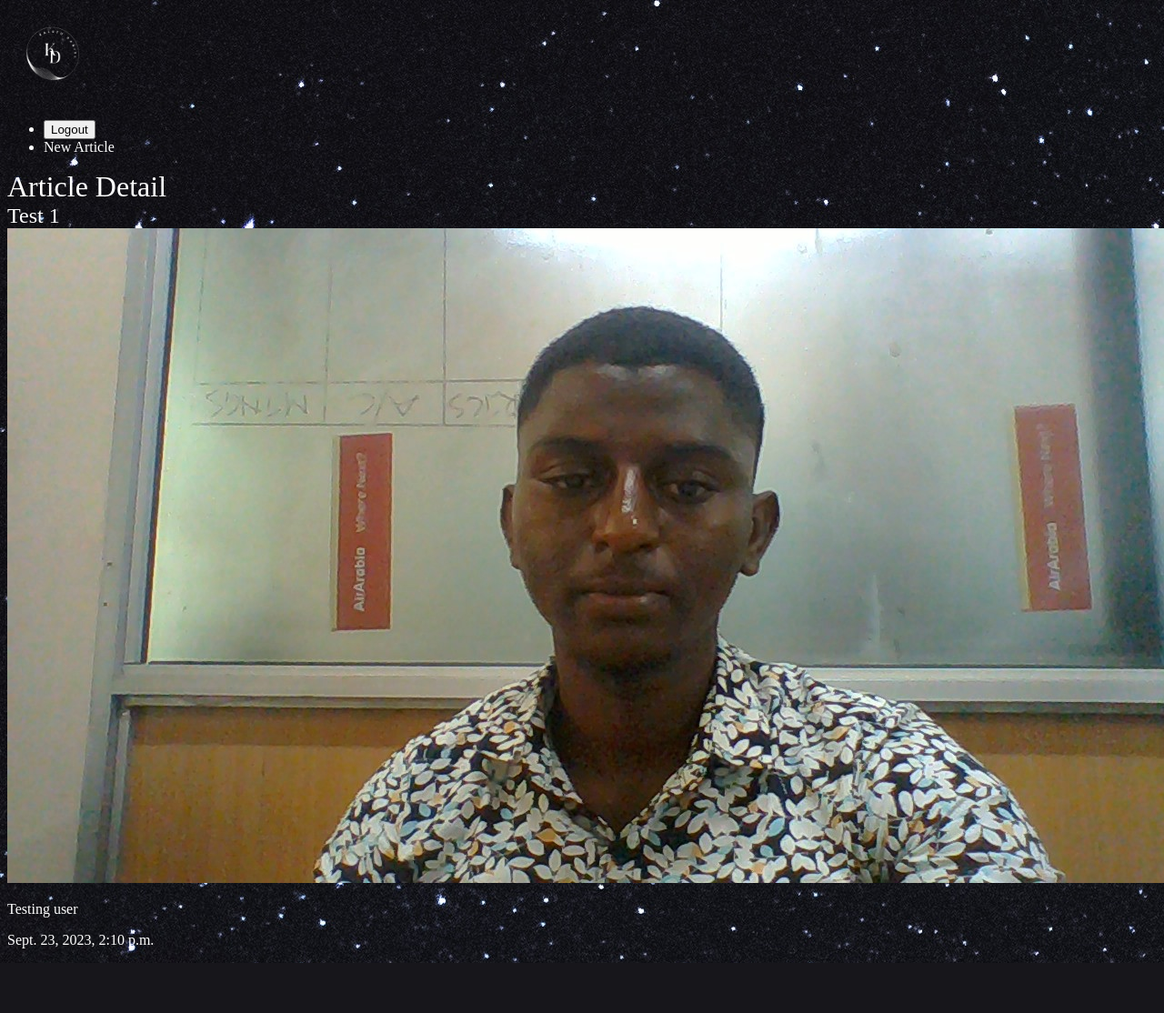
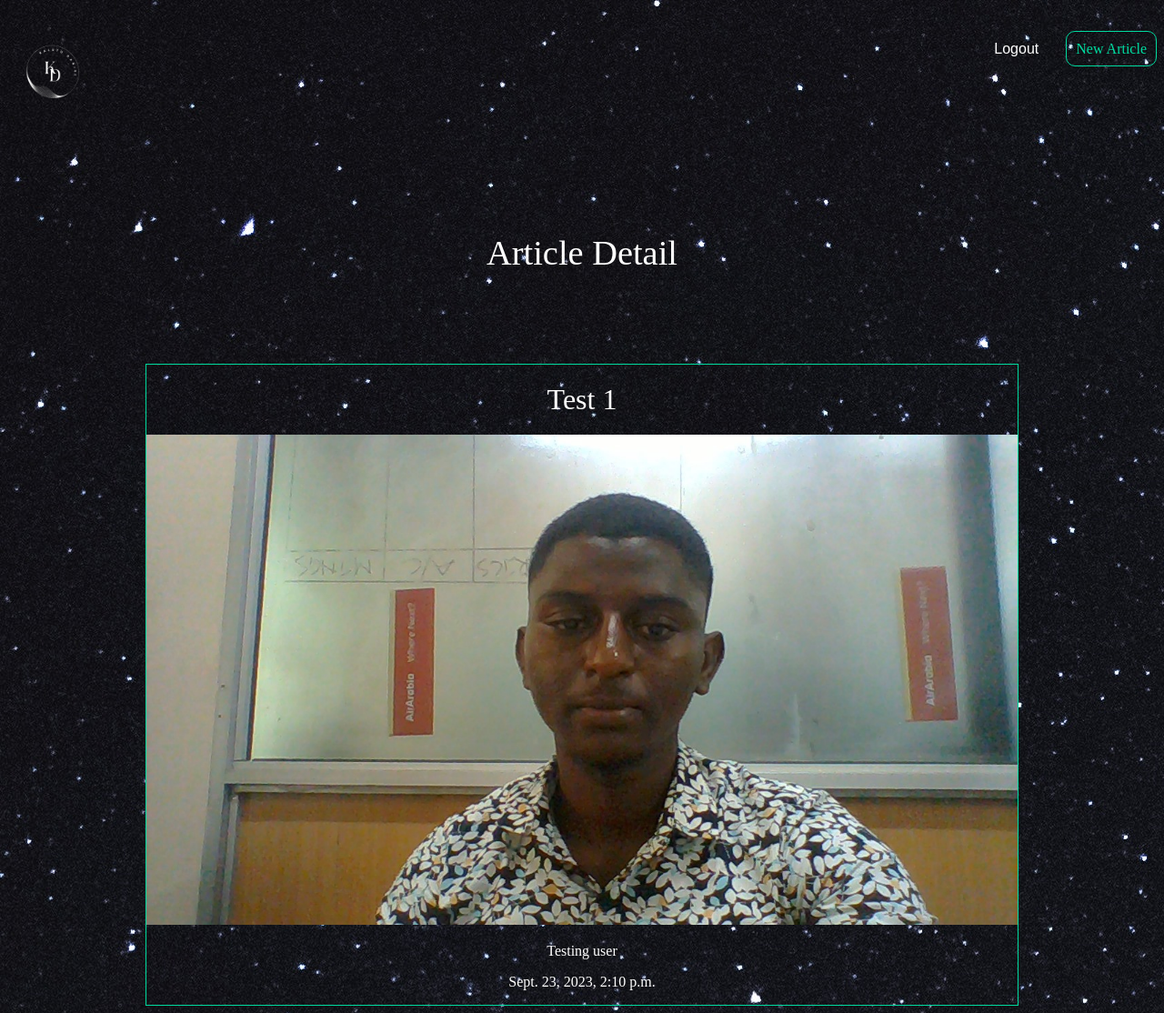
Before and after one commit to Kalutu/blog-app, a Django app: a page that uses templates/base.html in a window 1280 px wide. Shown: the whole page at 91% size. Before the commit the page ends 1059 px from the top, so only its background shows below. Run offline with Django 4.2, Linux system fonts and the light colour scheme; a user stored in the database is signed in; data comes from the database, SQL or seed files in the repository; both versions use the stored data as it was after the commit.

Commit message:
Styling the frontend:

```diff
--- a/articles/static/css/styles.css
+++ b/articles/static/css/styles.css
@@ -14,3 +14,129 @@ a {
     color: #fff;
     text-decoration: none;
 }
+
+.wrapper {
+    max-width: 960px;
+    margin: 0 auto;
+}
+
+.wrapper h1 {
+    text-align: center;
+    margin: 100px auto;
+    font-size: 2.4em;
+}
+
+header{
+    display: grid;
+    grid-template-columns: 1fr 1fr;
+    padding: 20px 0;
+}
+
+nav {
+    justify-self: end;
+}
+
+nav li {
+    display: inline-block;
+    margin-left: 20px;
+}
+
+nav button{
+    background: none;
+    color: #fff;
+    cursor: pointer;
+    border: 0;
+    font-size: 1em;
+}
+
+.articles {
+    display: grid;
+    grid-template-columns: 1fr 1fr 1fr;
+    grid-gap: 30px;
+}
+
+.article {
+    padding: 10px;
+    border: 1px solid #00dba0;
+    position: relative;
+    padding-bottom: 40px;
+}
+
+.article h2{
+    font-size: 1.2em;
+
+}
+
+.article .author{
+    padding: 10px;
+    background-color: #00dba0;
+    position: absolute;
+    right: 0;
+    bottom: 0;
+    margin: 0;
+    color: #0f121f;
+    font-weight: 600;
+}
+
+.article_detail .article{
+    padding: 0;
+}
+
+.article_detail .article h2{
+    text-align: center;
+    margin: 20px auto;
+    font-size: 2em;
+}
+
+.article_detail .article p{
+    text-align: center;
+
+}
+
+.site-form {
+    margin-top: 60px;
+    border: 1px solid #00dba0;
+    padding: 20px;
+}
+
+.site-form input, .site-form textarea {
+    display: block;
+    margin: 20px 0 0 0;
+    padding: 10px;
+}
+
+.site-form input[type="submit"]{
+    background: #00dba0;
+    border: 0;
+    color: #fff;
+    font-size: 1.2em;
+    border-radius: 4px;
+    margin: 10px 0;
+}
+
+a.highlight {
+    border: 1px solid #00dba0;
+    padding: 10px;
+    border-radius: 10px;
+    color: #00dba0;
+}
+
+.helptext, .helptext ul{
+    margin: 0 auto 20px;
+    color: #bbb;
+    font-size: 0.9em;
+    display: block;
+}
+
+.errorlist{
+    padding: 0;
+}
+
+.errorlist li{
+    padding: 10px;
+    list-style-type: none;
+    border: 1px solid #ff5722;
+    color: #ff5722;
+    margin: 10px 0;
+
+}
--- a/articles/templates/articles/article_create.html
+++ b/articles/templates/articles/article_create.html
@@ -5,7 +5,7 @@
     <h1>Create a new article</h1>
     <form class="site-form" action="{% url 'articles:create' %}" method="post" enctype="multipart/form-data">
         {% csrf_token %}
-        {{ form.as_p }}
+        {{ form }}
         <input type="submit" value="Create">
     </form>
 </div>
--- a/articles/templates/articles/article_detail.html
+++ b/articles/templates/articles/article_detail.html
@@ -5,7 +5,7 @@
     <div class="article_detail">
         <div class="article">
             <h2>{{ article.title }}</h2>
-            <img src="..{{ article.thumb.url }}">
+            <img src="..{{ article.thumb.url }}" width=100%>
             <p>{{ article.body }}</p>
             <p>{{ article.date }}</p>
         </div>
--- a/articles/templates/articles/article_list.html
+++ b/articles/templates/articles/article_list.html
@@ -8,6 +8,7 @@
                 <h2><a href="{% url 'articles:detail' slug=article.slug %}">{{article.title}}</a></h2>
                 <p>{{article.snippet}}</p>
                 <p>{{article.date}}</p>
+                <p class="author">Author: {{ article.author }}</p>
             </div>
         {% endfor %}
     </div>
--- a/templates/base.html
+++ b/templates/base.html
@@ -9,6 +9,7 @@
     <link rel="stylesheet" href="{% static 'css/styles.css' %}">
 </head>
 <body>
+    <header>
         <h1><a href="{% url 'home' %}"><img height="100px" src="{% static 'img/logo.png' %}" alt="logo"></a></h1>
         <nav>
             <ul>
@@ -16,7 +17,7 @@
                 <li>
                     <form class="logout-link" action="{% url 'accounts:logout' %}" method="post">
                         {% csrf_token %}
-                    <input type="submit" value="Logout">
+                        <button type="submit">Logout</button>
                     </form>
                 </li>
                 <li><a href="{% url 'articles:create' %}" class="highlight">New Article</a></li>
@@ -26,6 +27,8 @@
                 {% endif %}
             </ul>
         </nav>
+    </header>
+
     <div class="wrapper">
         {% block content %}
 
```
Also changed, not shown: db.sqlite3. Lines whose indentation alone changed are shown as unchanged.
